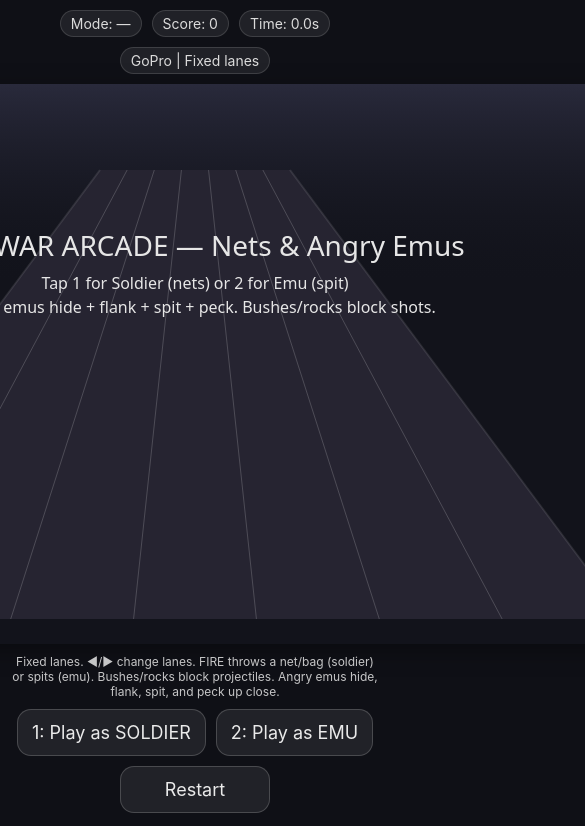
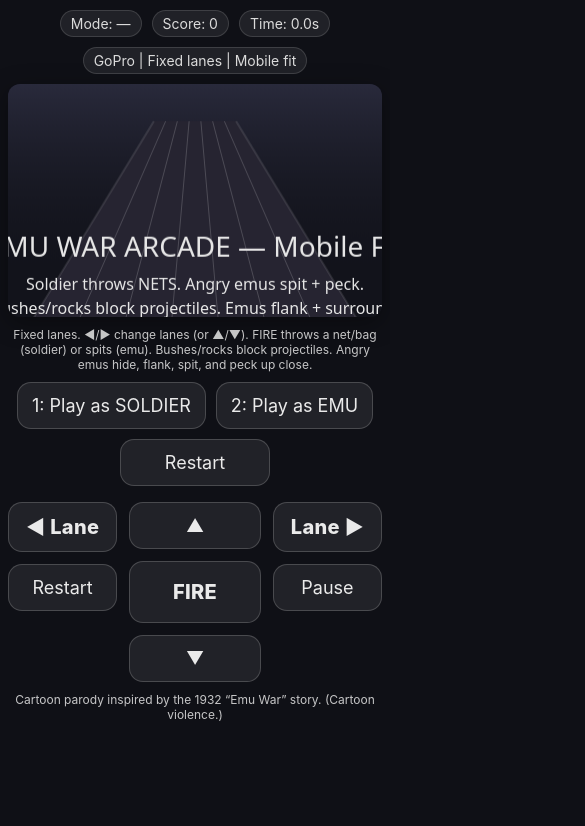
Before and after one commit to BlackCopernicus/emu-war, a plain HTML site: page index.html in a window 390 px wide. Shown: the top 826 px of the page, 585 px wide, since content can reach past the window. Drawn offline with Linux system fonts and the light colour scheme.

Commit message:
Refactor mobile fit and game UI elements
Updated title and status display for mobile fit. Enhanced canvas styling for better responsiveness. Adjusted game instructions and player behavior for improved gameplay experience.

```diff
--- a/index.html
+++ b/index.html
@@ -3,12 +3,21 @@
 <head>
   <meta charset="utf-8" />
   <meta name="viewport" content="width=device-width, initial-scale=1, user-scalable=no" />
-  <title>Emu War Arcade — GoPro (Mobile) — Nets & Angry Emus</title>
+  <title>Emu War Arcade — Mobile Fit (Nets & Angry Emus)</title>
   <style>
     html, body { margin:0; padding:0; background:#0f1016; color:#e6e6e6; font-family:-apple-system,system-ui,Segoe UI,Roboto,Arial,sans-serif; }
     body { overscroll-behavior: none; }
     #wrap { display:flex; flex-direction:column; align-items:center; gap:10px; padding:10px; }
-    canvas { background:#12131b; border-radius:12px; box-shadow:0 6px 24px rgba(0,0,0,.35); touch-action:none; }
+    canvas{
+      width: min(96vw, 520px);   /* fits phone */
+      height: auto;
+      max-height: 62vh;          /* keep buttons visible */
+      background:#12131b;
+      border-radius:12px;
+      box-shadow:0 6px 24px rgba(0,0,0,.35);
+      touch-action:none;
+      display:block;
+    }
     .row { display:flex; gap:10px; flex-wrap:wrap; justify-content:center; align-items:center; }
     .pill { padding:4px 10px; border-radius:999px; background:rgba(255,255,255,.08); border:1px solid rgba(255,255,255,.14); font-size:14px; opacity:.95;}
     .btn {
@@ -48,13 +57,13 @@
     <div class="pill" id="modePill">Mode: —</div>
     <div class="pill" id="scorePill">Score: 0</div>
     <div class="pill" id="timePill">Time: 0.0s</div>
-    <div class="pill" id="statusPill">GoPro | Fixed lanes</div>
+    <div class="pill" id="statusPill">GoPro | Fixed lanes | Mobile fit</div>
   </div>
 
   <canvas id="c" width="900" height="560"></canvas>
 
   <div class="small" id="helpText">
-    Fixed lanes. ◀/▶ change lanes. FIRE throws a net/bag (soldier) or spits (emu).
+    Fixed lanes. ◀/▶ change lanes (or ▲/▼). FIRE throws a net/bag (soldier) or spits (emu).
     Bushes/rocks block projectiles. Angry emus hide, flank, spit, and peck up close.
   </div>
 
@@ -105,7 +114,32 @@
   const btnFire = document.getElementById('btnFire');
   const btnPause = document.getElementById('btnPause');
 
-  const W = canvas.width, H = canvas.height;
+  // --- Mobile-fit canvas (sharp on retina, no cropping) ---
+  let dpr = Math.min(2, window.devicePixelRatio || 1);
+  function fitToPhone(){
+    const cssW = Math.min(window.innerWidth * 0.96, 520);
+    const cssH = Math.min(window.innerHeight * 0.62, 520);
+    const aspect = 900 / 560;
+
+    let w = cssW, h = cssW / aspect;
+    if (h > cssH){ h = cssH; w = h * aspect; }
+
+    dpr = Math.min(2, window.devicePixelRatio || 1);
+
+    canvas.style.width = w + 'px';
+    canvas.style.height = h + 'px';
+
+    canvas.width = Math.floor(w * dpr);
+    canvas.height = Math.floor(h * dpr);
+
+    // Draw in CSS pixels; DPR handled by transform.
+    ctx.setTransform(dpr, 0, 0, dpr, 0, 0);
+  }
+  window.addEventListener('resize', fitToPhone);
+  fitToPhone();
+
+  function W(){ return canvas.width / dpr; }
+  function H(){ return canvas.height / dpr; }
 
   // Colors
   const BG = '#12131b';
@@ -133,17 +167,17 @@
   const ROCK = '#5f6674';
   const ROCK_DARK = '#3f4652';
 
-  // Perspective + lanes
+  // Lanes + perspective (dynamic with screen)
   const LANES = 7;
-  const horizonY = 86;
-  const nearY = H - 95;
-  const roadTopW = 190;
-  const roadBotW = 860;
+  function horizonY(){ return 0.16 * H(); }
+  function nearY(){ return H() - 0.17 * H(); }
+  function roadTopW(){ return 0.22 * W(); }
+  function roadBotW(){ return 0.96 * W(); }
 
   // Terrain scroll
   const worldScroll = 0.11;
 
-  // Caps for mobile stability
+  // Mobile stability caps
   const MAX_OBS = 34;
   const MAX_ENEMIES = 36;
   const MAX_PROJ = 70;
@@ -153,22 +187,22 @@
   function randi(a,b){ return Math.floor(rand(a,b+1)); }
   function nowSec(){ return performance.now()/1000; }
 
+  // z: 1 far -> horizon; 0 near -> bottom
   function yFromZ(z){
-    const t = z*z;
-    return nearY + (horizonY - nearY) * t;
+    const t = z*z; // GoPro-ish depth curve
+    return nearY() + (horizonY() - nearY()) * t;
   }
   function halfRoadW(z){
     const t = z*z;
-    const w = roadBotW + (roadTopW - roadBotW) * t;
+    const w = roadBotW() + (roadTopW() - roadBotW()) * t;
     return w/2;
   }
   function laneCenterX(lane, z){
     const hw = halfRoadW(z);
-    const left = W/2 - hw;
+    const left = W()/2 - hw;
     const frac = (lane + 0.5) / LANES;
     return left + frac * (hw*2);
   }
-  function laneWidth(z){ return (halfRoadW(z)*2)/LANES; }
   function scaleFromZ(z){ return 0.25 + (1.0 - z) * 1.10; }
 
   // Inputs
@@ -259,7 +293,7 @@
     t = 0;
     enemies.length=0; projectiles.length=0; obstacles.length=0;
 
-    player.lane = 3;
+    player.lane = Math.floor(LANES/2);
     player.z = 0.03;
     player.cd = 0;
     player.laneCd = 0;
@@ -330,22 +364,19 @@
         hp: (t>60?4:(t>25?3:2)),
         maxHp: (t>60?4:(t>25?3:2)),
         speed: 0.095 + Math.min(0.14, t/750),
-        shootCd: rand(0.9, 1.8),
+        shootCd: rand(1.0, 2.1),
         state:'advance',
         hitFlash:0
       });
     }
   }
 
-  // Projectiles
-  // kind: 'spit' or 'net'
+  // Projectiles: 'spit' or 'net'
   function enemyShoot(e){
     if (mode === 'soldier'){
-      // emu spits toward player
       projectiles.push({ owner:'enemy', kind:'spit', lane:e.lane, z:e.z, vz: -0.52, dmg:1, ttl: 2.1 });
       e.shootCd = rand(0.9, 1.8);
     } else {
-      // soldier throws net toward player
       projectiles.push({ owner:'enemy', kind:'net', lane:e.lane, z:e.z, vz: -0.46, dmg:1, ttl: 2.2 });
       e.shootCd = rand(1.0, 2.1);
     }
@@ -354,11 +385,9 @@
   function playerShoot(){
     if (player.cd > 0) return;
     if (mode === 'soldier'){
-      // soldier throws net/bag forward
       projectiles.push({ owner:'player', kind:'net', lane:player.lane, z:player.z, vz: +0.62, dmg:2, ttl: 2.0 });
       player.cd = 0.22;
     } else {
-      // emu spits forward
       projectiles.push({ owner:'player', kind:'spit', lane:player.lane, z:player.z, vz: +0.70, dmg:1, ttl: 2.0 });
       player.cd = 0.18;
     }
@@ -368,7 +397,6 @@
     return aLane === bLane && Math.abs(aZ - bZ) <= zTol;
   }
 
-  // Surround condition (emurs win by surrounding soldier)
   function checkSurround(){
     if (mode !== 'soldier') return false;
     const near = 0.12;
@@ -412,7 +440,7 @@
 
     if (input.fire) playerShoot();
 
-    // Scroll obstacles + delete old (prevents freeze)
+    // Scroll obstacles + delete old
     for (let i = obstacles.length - 1; i >= 0; i--){
       obstacles[i].z -= worldScroll * dt;
       if (obstacles[i].z <= 0.02) obstacles.splice(i, 1);
@@ -442,7 +470,6 @@
       if (e.type === 'emu'){
         e.peckCd = Math.max(0, e.peckCd - dt);
 
-        // hide near an obstacle in same lane
         const cover = obstacles.find(o => o.lane === e.lane && o.z < e.z && (e.z - o.z) < 0.24);
         if (cover && e.z > 0.34 && Math.random() < 0.014){
           e.state = 'hide';
@@ -450,14 +477,12 @@
           e.hideT = 0;
         }
 
-        // flanking + trying to surround
         if (e.z > 0.18 && Math.random() < (0.018 + Math.min(0.028, t/2300))){
           const dir = (player.lane < e.lane) ? -1 : (player.lane > e.lane ? 1 : (Math.random()<0.5?-1:1));
           e.lane = clamp(e.lane + dir, 0, LANES-1);
           e.state = 'flank';
         }
 
-        // Movement
         if (e.state === 'hide'){
           if (e.z > e.hideZ) e.z -= e.speed * dt * 0.35;
           else {
@@ -472,23 +497,18 @@
           e.z -= e.speed * dt;
         }
 
-        // Spit (ranged)
         if (e.shootCd === 0 && Math.random() < 0.62){
           enemyShoot(e);
         }
 
-        // Peck (melee) if close enough
-        if (e.peckCd === 0 && e.z <= 0.10 && Math.abs(e.lane - player.lane) <= 0){
+        if (e.peckCd === 0 && e.z <= 0.10 && e.lane === player.lane){
           player.hp -= 1;
           player.hitFlash = 0.12;
           e.peckCd = rand(0.55, 0.95);
         }
 
       } else {
-        // soldier enemy
         e.z -= e.speed * dt;
-
-        // throw net sometimes
         if (e.shootCd === 0 && Math.random() < 0.58){
           enemyShoot(e);
         }
@@ -510,7 +530,6 @@
 
       if (p.owner === 'enemy'){
         if (hitAtLaneZ(p.lane, p.z, player.lane, player.z, 0.04)){
-          // nets or spit hit player
           player.hp -= p.dmg;
           player.hitFlash = 0.12;
           projectiles.splice(i,1);
@@ -534,7 +553,7 @@
       }
     }
 
-    // Enemies reaching camera damage player
+    // Enemies reaching camera
     for (let i=enemies.length-1; i>=0; i--){
       const e = enemies[i];
       if (e.z <= 0.02){
@@ -550,12 +569,11 @@
       if (p.ttl <= 0 || p.z < -0.2 || p.z > 1.25) projectiles.splice(i,1);
     }
 
-    // Hard caps (mobile safety)
+    // Caps
     if (obstacles.length > MAX_OBS) obstacles.splice(0, obstacles.length - MAX_OBS);
     if (enemies.length > MAX_ENEMIES) enemies.splice(0, enemies.length - MAX_ENEMIES);
     if (projectiles.length > MAX_PROJ) projectiles.splice(0, projectiles.length - MAX_PROJ);
 
-    // Surround win
     if (checkSurround()) player.hp = 0;
 
     if (player.hp <= 0) state = 'gameover';
@@ -564,44 +582,7 @@
     timePill.textContent = `Time: ${t.toFixed(1)}s`;
   }
 
-  // --- Drawing ---
-  function drawRoad(){
-    const topHalf = roadTopW/2;
-    const botHalf = roadBotW/2;
-
-    ctx.fillStyle = ROAD;
-    ctx.beginPath();
-    ctx.moveTo(W/2 - topHalf, horizonY);
-    ctx.lineTo(W/2 + topHalf, horizonY);
-    ctx.lineTo(W/2 + botHalf, nearY + 70);
-    ctx.lineTo(W/2 - botHalf, nearY + 70);
-    ctx.closePath();
-    ctx.fill();
-
-    ctx.strokeStyle = ROAD_EDGE;
-    ctx.lineWidth = 2;
-    ctx.beginPath();
-    ctx.moveTo(W/2 - topHalf, horizonY);
-    ctx.lineTo(W/2 - botHalf, nearY + 70);
-    ctx.moveTo(W/2 + topHalf, horizonY);
-    ctx.lineTo(W/2 + botHalf, nearY + 70);
-    ctx.stroke();
-
-    ctx.globalAlpha = 0.18;
-    ctx.strokeStyle = '#ffffff';
-    ctx.lineWidth = 1;
-    for (let i=1; i<LANES; i++){
-      const frac = i / LANES;
-      const xTop = (W/2 - topHalf) + frac * (topHalf*2);
-      const xBot = (W/2 - botHalf) + frac * (botHalf*2);
-      ctx.beginPath();
-      ctx.moveTo(xTop, horizonY);
-      ctx.lineTo(xBot, nearY + 70);
-      ctx.stroke();
-    }
-    ctx.globalAlpha = 1;
-  }
-
+  // --- Drawing helpers ---
   function drawHP(x,y,w,hp,maxHp){
     ctx.fillStyle = 'rgba(255,255,255,.18)';
     ctx.fillRect(x-w/2, y, w, 6);
@@ -611,21 +592,18 @@
   }
 
   function drawEmu(x,y,s,flash,hp,maxHp,angry,phase){
-    // phase drives head bob
-    const bob = Math.sin(phase) * 4;         // pixels in local coords
+    const bob = Math.sin(phase) * 4;
     const neckWob = Math.sin(phase*1.15) * 1.6;
 
     ctx.save();
     ctx.translate(x,y);
     ctx.scale(s,s);
 
-    // body
     ctx.fillStyle = flash ? HIT : EMU_BODY;
     ctx.beginPath();
     ctx.ellipse(0, 8, 22, 14, 0, 0, Math.PI*2);
     ctx.fill();
 
-    // neck (bobbing)
     ctx.strokeStyle = flash ? HIT : EMU_DARK;
     ctx.lineWidth = 6;
     ctx.lineCap = 'round';
@@ -634,13 +612,11 @@
     ctx.quadraticCurveTo(22 + neckWob, -10 + bob*0.2, 14 + neckWob, -26 + bob);
     ctx.stroke();
 
-    // head
     ctx.fillStyle = flash ? HIT : EMU_DARK;
     ctx.beginPath();
     ctx.ellipse(14 + neckWob, -28 + bob, 9, 7, 0.2, 0, Math.PI*2);
     ctx.fill();
 
-    // beak
     ctx.fillStyle = EMU_BEAK;
     ctx.beginPath();
     ctx.moveTo(22 + neckWob, -28 + bob);
@@ -649,13 +625,11 @@
     ctx.closePath();
     ctx.fill();
 
-    // eye
     ctx.fillStyle = EMU_EYE;
     ctx.beginPath();
     ctx.arc(16 + neckWob, -30 + bob, 2.2, 0, Math.PI*2);
     ctx.fill();
 
-    // angry brows (frowned)
     if (angry){
       ctx.strokeStyle = '#1a0f08';
       ctx.lineWidth = 2.6;
@@ -670,7 +644,6 @@
       ctx.stroke();
     }
 
-    // legs
     ctx.strokeStyle = flash ? HIT : '#3a2a1b';
     ctx.lineWidth = 3;
     ctx.beginPath();
@@ -683,35 +656,30 @@
   }
 
   function drawSoldier(x,y,s,flash,hp,maxHp,phase){
-    // phase adds subtle bob (like stepping)
     const step = Math.sin(phase) * 2.2;
 
     ctx.save();
     ctx.translate(x,y);
     ctx.scale(s,s);
 
-    // body
     ctx.fillStyle = flash ? HIT : SOLDIER;
     ctx.fillRect(-14, -4 + step*0.3, 28, 32);
 
-    // belt
     ctx.fillStyle = flash ? HIT : SOLDIER_DARK;
     ctx.fillRect(-14, 12 + step*0.3, 28, 6);
 
-    // head
     ctx.fillStyle = flash ? HIT : '#d8c7a6';
     ctx.beginPath();
     ctx.arc(0, -14 + step*0.25, 10, 0, Math.PI*2);
     ctx.fill();
 
-    // helmet
     ctx.fillStyle = HELMET;
     ctx.beginPath();
     ctx.ellipse(0, -18 + step*0.25, 12, 8, 0, Math.PI, Math.PI*2);
     ctx.fill();
     ctx.fillRect(-12, -18 + step*0.25, 24, 6);
 
-    // net bag (no gun)
+    // bag/net pouch on side
     ctx.fillStyle = flash ? HIT : 'rgba(230,230,230,.9)';
     ctx.beginPath();
     ctx.ellipse(14, 10 + step*0.2, 8, 10, 0.2, 0, Math.PI*2);
@@ -727,16 +695,13 @@
     ctx.save();
     ctx.translate(x, y);
     ctx.scale(s, s);
-
     ctx.fillStyle = BUSH;
     ctx.beginPath(); ctx.arc(-18, 0, 18, 0, Math.PI*2); ctx.fill();
     ctx.beginPath(); ctx.arc(0, -8, 22, 0, Math.PI*2); ctx.fill();
     ctx.beginPath(); ctx.arc(20, 0, 18, 0, Math.PI*2); ctx.fill();
-
     ctx.fillStyle = BUSH_DARK;
     ctx.beginPath(); ctx.arc(-8, 6, 14, 0, Math.PI*2); ctx.fill();
     ctx.beginPath(); ctx.arc(12, 8, 13, 0, Math.PI*2); ctx.fill();
-
     ctx.restore();
   }
 
@@ -744,7 +709,6 @@
     ctx.save();
     ctx.translate(x, y);
     ctx.scale(s, s);
-
     ctx.fillStyle = ROCK;
     ctx.beginPath();
     ctx.moveTo(-24, 10);
@@ -754,7 +718,6 @@
     ctx.quadraticCurveTo(0, 26, -24, 10);
     ctx.closePath();
     ctx.fill();
-
     ctx.fillStyle = ROCK_DARK;
     ctx.beginPath();
     ctx.moveTo(-10, 8);
@@ -763,7 +726,6 @@
     ctx.quadraticCurveTo(0, 14, -10, 8);
     ctx.closePath();
     ctx.fill();
-
     ctx.restore();
   }
 
@@ -784,14 +746,12 @@
     ctx.translate(x, y);
     ctx.scale(s, s);
 
-    // net ring
     ctx.strokeStyle = NET;
     ctx.lineWidth = 2.2;
     ctx.beginPath();
     ctx.ellipse(0, 0, 12, 8, 0, 0, Math.PI*2);
     ctx.stroke();
 
-    // criss-cross mesh
     ctx.strokeStyle = NET_DARK;
     ctx.lineWidth = 1.4;
     ctx.beginPath();
@@ -813,38 +773,26 @@
     ctx.fill();
   }
 
-  function drawCentered(lines, yStart){
-    ctx.fillStyle = HUDC;
-    ctx.textAlign = 'center';
-    ctx.textBaseline = 'top';
-    ctx.font = '28px system-ui, -apple-system, Segoe UI, Roboto, Arial';
-    ctx.fillText(lines[0], W/2, yStart);
-    ctx.font = '16px system-ui, -apple-system, Segoe UI, Roboto, Arial';
-    for (let i=1;i<lines.length;i++){
-      ctx.fillText(lines[i], W/2, yStart + 42 + (i-1)*24);
-    }
-  }
-
   function drawRoad(){
-    const topHalf = roadTopW/2;
-    const botHalf = roadBotW/2;
+    const topHalf = roadTopW()/2;
+    const botHalf = roadBotW()/2;
 
     ctx.fillStyle = ROAD;
     ctx.beginPath();
-    ctx.moveTo(W/2 - topHalf, horizonY);
-    ctx.lineTo(W/2 + topHalf, horizonY);
-    ctx.lineTo(W/2 + botHalf, nearY + 70);
-    ctx.lineTo(W/2 - botHalf, nearY + 70);
+    ctx.moveTo(W()/2 - topHalf, horizonY());
+    ctx.lineTo(W()/2 + topHalf, horizonY());
+    ctx.lineTo(W()/2 + botHalf, nearY() + 70);
+    ctx.lineTo(W()/2 - botHalf, nearY() + 70);
     ctx.closePath();
     ctx.fill();
 
     ctx.strokeStyle = ROAD_EDGE;
     ctx.lineWidth = 2;
     ctx.beginPath();
-    ctx.moveTo(W/2 - topHalf, horizonY);
-    ctx.lineTo(W/2 - botHalf, nearY + 70);
-    ctx.moveTo(W/2 + topHalf, horizonY);
-    ctx.lineTo(W/2 + botHalf, nearY + 70);
+    ctx.moveTo(W()/2 - topHalf, horizonY());
+    ctx.lineTo(W()/2 - botHalf, nearY() + 70);
+    ctx.moveTo(W()/2 + topHalf, horizonY());
+    ctx.lineTo(W()/2 + botHalf, nearY() + 70);
     ctx.stroke();
 
     ctx.globalAlpha = 0.18;
@@ -852,39 +800,50 @@
     ctx.lineWidth = 1;
     for (let i=1; i<LANES; i++){
       const frac = i / LANES;
-      const xTop = (W/2 - topHalf) + frac * (topHalf*2);
-      const xBot = (W/2 - botHalf) + frac * (botHalf*2);
+      const xTop = (W()/2 - topHalf) + frac * (topHalf*2);
+      const xBot = (W()/2 - botHalf) + frac * (botHalf*2);
       ctx.beginPath();
-      ctx.moveTo(xTop, horizonY);
-      ctx.lineTo(xBot, nearY + 70);
+      ctx.moveTo(xTop, horizonY());
+      ctx.lineTo(xBot, nearY() + 70);
       ctx.stroke();
     }
     ctx.globalAlpha = 1;
   }
 
+  function drawCentered(lines, yStart){
+    ctx.fillStyle = HUDC;
+    ctx.textAlign = 'center';
+    ctx.textBaseline = 'top';
+    ctx.font = '28px system-ui, -apple-system, Segoe UI, Roboto, Arial';
+    ctx.fillText(lines[0], W()/2, yStart);
+    ctx.font = '16px system-ui, -apple-system, Segoe UI, Roboto, Arial';
+    for (let i=1;i<lines.length;i++){
+      ctx.fillText(lines[i], W()/2, yStart + 42 + (i-1)*24);
+    }
+  }
+
   function render(){
-    ctx.clearRect(0,0,W,H);
+    ctx.clearRect(0,0,W(),H());
     ctx.fillStyle = BG;
-    ctx.fillRect(0,0,W,H);
+    ctx.fillRect(0,0,W(),H());
 
     const grad = ctx.createLinearGradient(0,0,0,220);
     grad.addColorStop(0, 'rgba(180,180,255,.14)');
     grad.addColorStop(1, 'rgba(0,0,0,0)');
     ctx.fillStyle = grad;
-    ctx.fillRect(0,0,W,240);
+    ctx.fillRect(0,0,W(),240);
 
     drawRoad();
 
     if (state === 'menu'){
       drawCentered([
-        'EMU WAR ARCADE — Nets & Angry Emus',
-        'Tap 1 for Soldier (nets) or 2 for Emu (spit)',
-        'Angry emus hide + flank + spit + peck. Bushes/rocks block shots.'
+        'EMU WAR ARCADE — Mobile Fit',
+        'Soldier throws NETS. Angry emus spit + peck.',
+        'Bushes/rocks block projectiles. Emus flank + surround.'
       ], 150);
       return;
     }
 
-    // Sort in place (mobile friendly)
     obstacles.sort((a,b)=> b.z - a.z);
     enemies.sort((a,b)=> b.z - a.z);
     projectiles.sort((a,b)=> b.z - a.z);
@@ -905,7 +864,7 @@
       else drawSpitProjectile(p);
     }
 
-    // player
+    // Player
     {
       const y = yFromZ(player.z);
       const x = laneCenterX(player.lane, player.z);
@@ -918,7 +877,7 @@
     if (paused){
       ctx.globalAlpha = 0.75;
       ctx.fillStyle = '#000';
-      ctx.fillRect(0,0,W,H);
+      ctx.fillRect(0,0,W(),H());
       ctx.globalAlpha = 1;
       drawCentered(['PAUSED', 'Tap Pause to resume.'], 200);
     }
@@ -926,12 +885,13 @@
     if (state === 'gameover'){
       ctx.globalAlpha = 0.75;
       ctx.fillStyle = '#000';
-      ctx.fillRect(0,0,W,H);
+      ctx.fillRect(0,0,W(),H());
       ctx.globalAlpha = 1;
       drawCentered(['GAME OVER', `Final score: ${score}`, 'Tap Restart (or press R).'], 190);
     }
   }
 
+  // Main loop
   function loop(){
     const cur = nowSec();
     let dt = cur - lastT;
```
